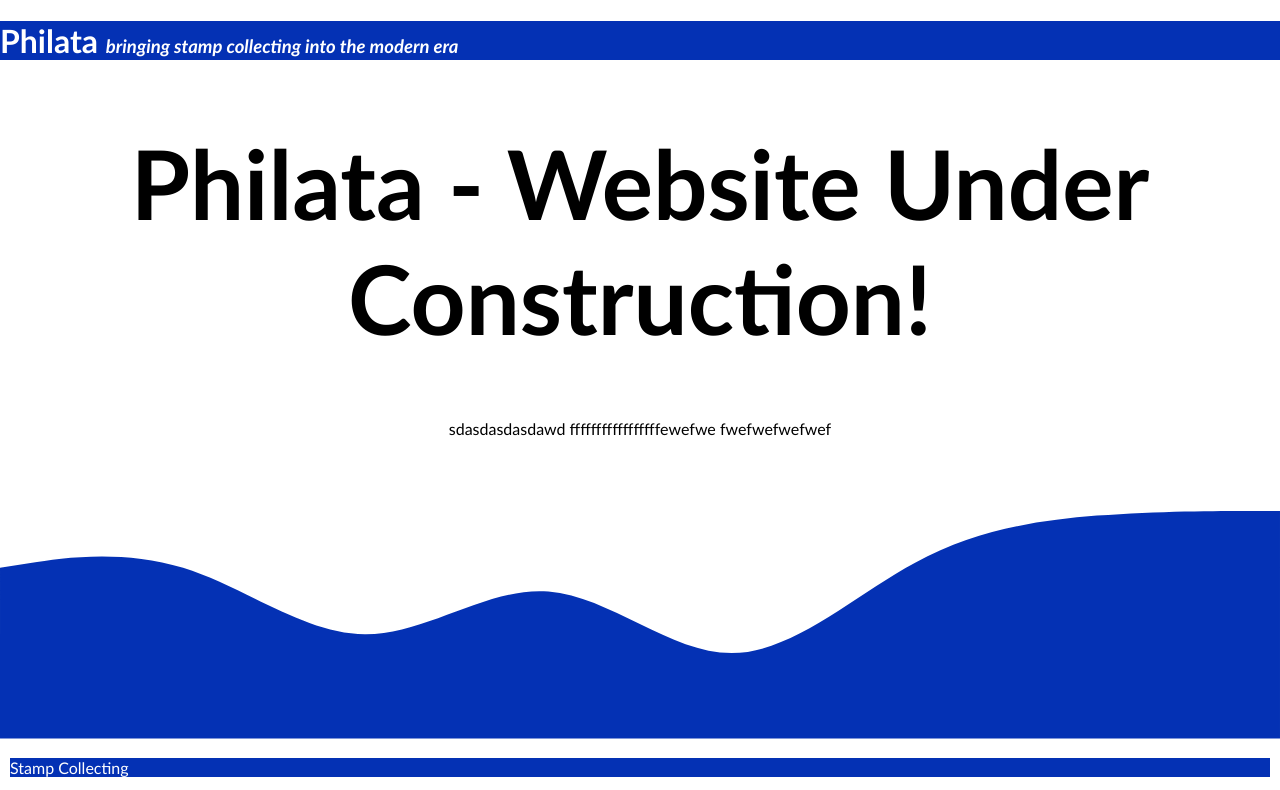
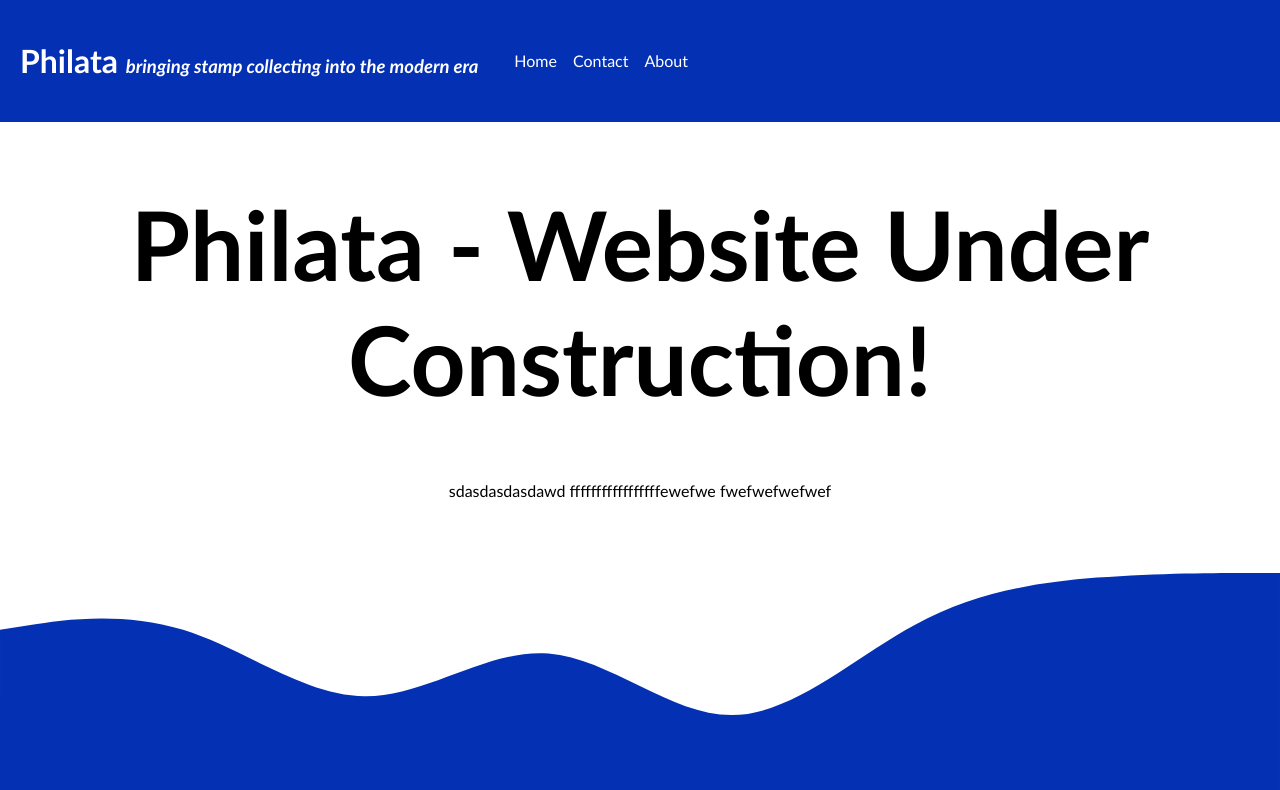
Before and after one commit to JonathanLi3230/jonathanli3230.github.io, a plain HTML site: page index.html in a window 1280 px wide. Shown: the top 790 px of the page. Drawn offline with Linux system fonts and the light colour scheme.

Commit message:
Update index.html

```diff
--- a/index.html
+++ b/index.html
@@ -15,8 +15,16 @@
     }
 
     #Philata {
-        background-color:#0431B4;
-        margin:0;
+        background-color: #0431B4;
+        list-style-type: none;
+        margin: 0;
+        padding: 20px;
+        font-family: 'trebuchet MS';
+        display:flex;
+        gap:1em;
+        color:#ffffff;
+        justify-content: right;
+        align-items: center;
     }
 
 
@@ -30,13 +38,13 @@
     .title {
         background-color: #0431B4;
         color:#ffffff;
-        margin:10px;
+        margin:0px;
     }
 
     footer {
         background-color: #595859;
         color: #ffffff;
-        margin:10px;
+        margin:0px;
         font-family: 'trebuchet MS';
 
     }
@@ -55,14 +63,40 @@
 
     }
 
+    ul {
+        background-color: #0431B4;
+        list-style-type: none;
+        margin: 0;
+        padding: 20px;
+        font-family: 'trebuchet MS';
+        display:flex;
+        gap:1em;
+        color:#ffffff;
+        justify-content: left;
+        align-items: center;
+
+    }
+
+    ul li:hover {
+        background-color: #4164ff;
+        transition: 0.3s ease;
+
+    }
+
+
+
     </style>
     </head>
     <body>
+    <ul>
 
-    <div id="Philata" class="top">
         <h1>Philata <small><small><small><em>bringing stamp collecting into the modern era</em></small></small></small></h1>
-    </div>
-
+        <div id="Philata">
+        <li><a href="default.asp" style=" color: #ffffff; text-decoration: none">Home</a></li>
+        <li><a href="contact.asp" style=" color: #ffffff; text-decoration: none">Contact</a></li>
+        <li><a href="about.asp" style=" color: #ffffff; text-decoration: none">About</a></li>
+        </div>
+    </ul>
 </header>
 
 <main>
```
